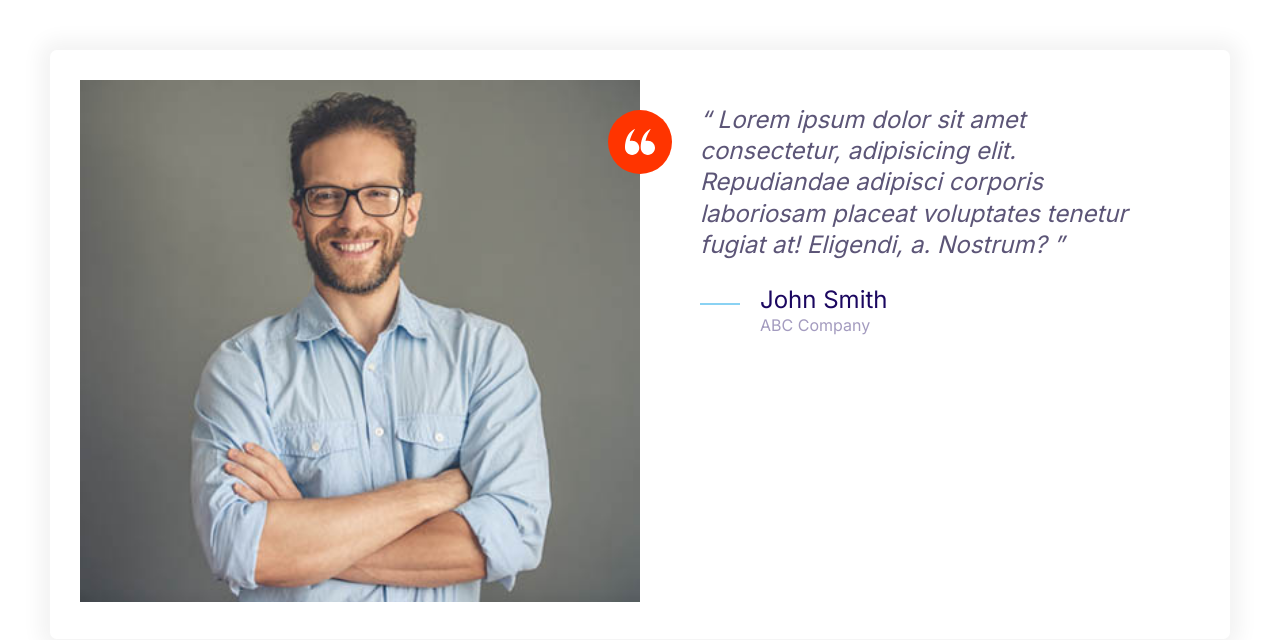
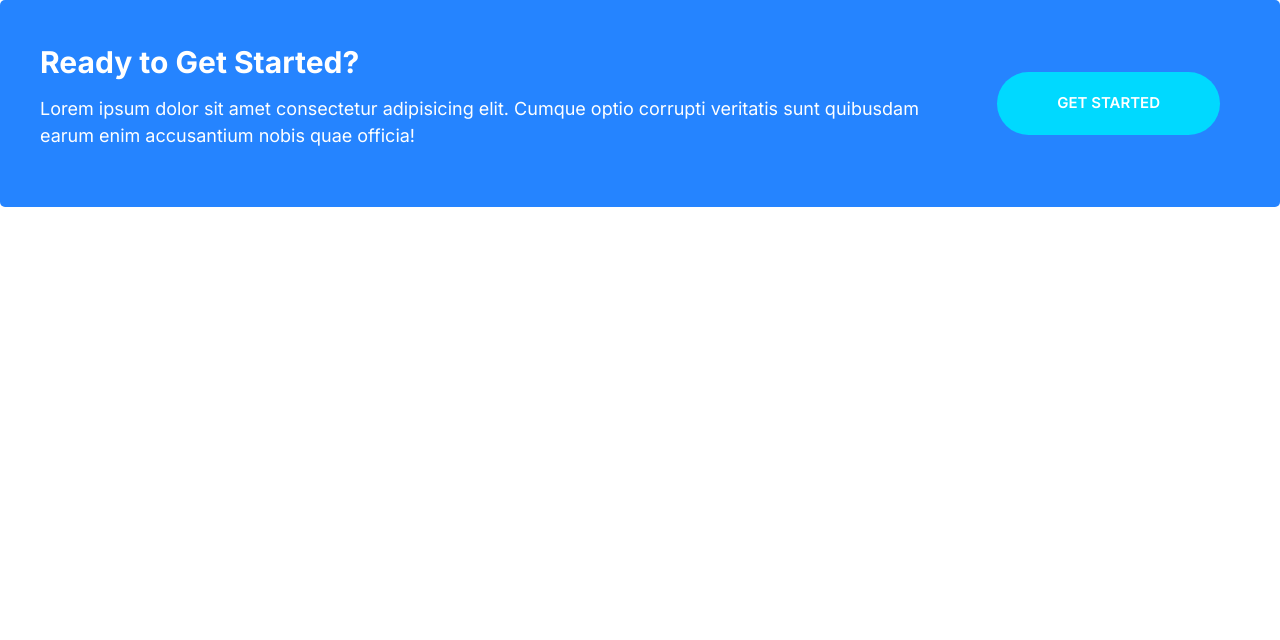
Before and after one commit to TravisHFan/moshify, a plain HTML site: page index.html in a window 1280 px wide. Drawn offline with Linux system fonts and the light colour scheme.

Commit message:
callouts

```diff
--- a/css/styles.css
+++ b/css/styles.css
@@ -233,6 +233,11 @@ a {
 .btn--block {
     display: inline-block;
     width: 100%;
+}
+
+.btn--stretched {
+    padding-left: 6rem;
+    padding-right: 6rem;
 }
 
 .btn--outline {
@@ -489,3 +494,44 @@ a {
         right: -32px;
     }
 }
+
+/* Callouts */
+.callout {
+    padding: 4rem;
+    border-radius: 5px;
+}
+
+.callout--primary {
+    background-color: var(--color-primary);
+    color: #fff;
+}
+
+.callout__heading {
+    color: #fff;
+    margin-top: 0;
+    font-size: 3rem;
+}
+
+.callout .btn {
+    justify-self: center;
+    align-self: center;
+}
+
+.callout__content {
+    text-align: center;
+}
+
+@media screen and (min-width: 768px) {
+    .callout .grid--1x2 {
+        grid-template-columns: 1fr auto;
+    }
+
+    .callout__content {
+        text-align: left;
+    }
+
+    .callout .btn {
+        justify-self: start;
+        margin: 0 2rem
+    }
+}
--- a/index.html
+++ b/index.html
@@ -14,37 +14,18 @@
     <link rel="stylesheet" href="css/styles.css" />
   </head>
 
-  <body style="padding: 5rem">
-    <div class="card testimonial">
+  <body>
+    <div class="callout callout--primary">
       <div class="grid grid--1x2">
-        <div class="testimonial__image">
-          <img src="images/testimonial.jpg" alt="A happy, smailing customer" />
-          <span class="icon-container icon-container--accent">
-            <svg class="icon icon--white icon--small">
-              <use xlink:href="images/sprite.svg#quotes"></use>
-            </svg>
-          </span>
+        <div class="callout__content">
+          <h2 class="callout__heading">Ready to Get Started?</h2>
+          <p>
+            Lorem ipsum dolor sit amet consectetur adipisicing elit. Cumque
+            optio corrupti veritatis sunt quibusdam earum enim accusantium nobis
+            quae officia!
+          </p>
         </div>
-        <blockquote class="quote">
-          <p class="quote__text">
-            Lorem ipsum dolor sit amet consectetur, adipisicing elit.
-            Repudiandae adipisci corporis laboriosam placeat voluptates tenetur
-            fugiat at! Eligendi, a. Nostrum?
-          </p>
-          <footer>
-            <div class="media">
-              <div class="media__image">
-                <svg class="icon icon--primary quote__line">
-                  <use xlink:href="images/sprite.svg#line"></use>
-                </svg>
-              </div>
-              <div class="media__body">
-                <h3 class="media__title quote__author">John Smith</h3>
-                <p class="quote__organization">ABC Company</p>
-              </div>
-            </div>
-          </footer>
-        </blockquote>
+        <a href="#" class="btn btn--secondary btn--stretched">Get Started</a>
       </div>
     </div>
   </body>
```
Also changed, not shown: components/callouts.html (added, +13 -0 lines).
